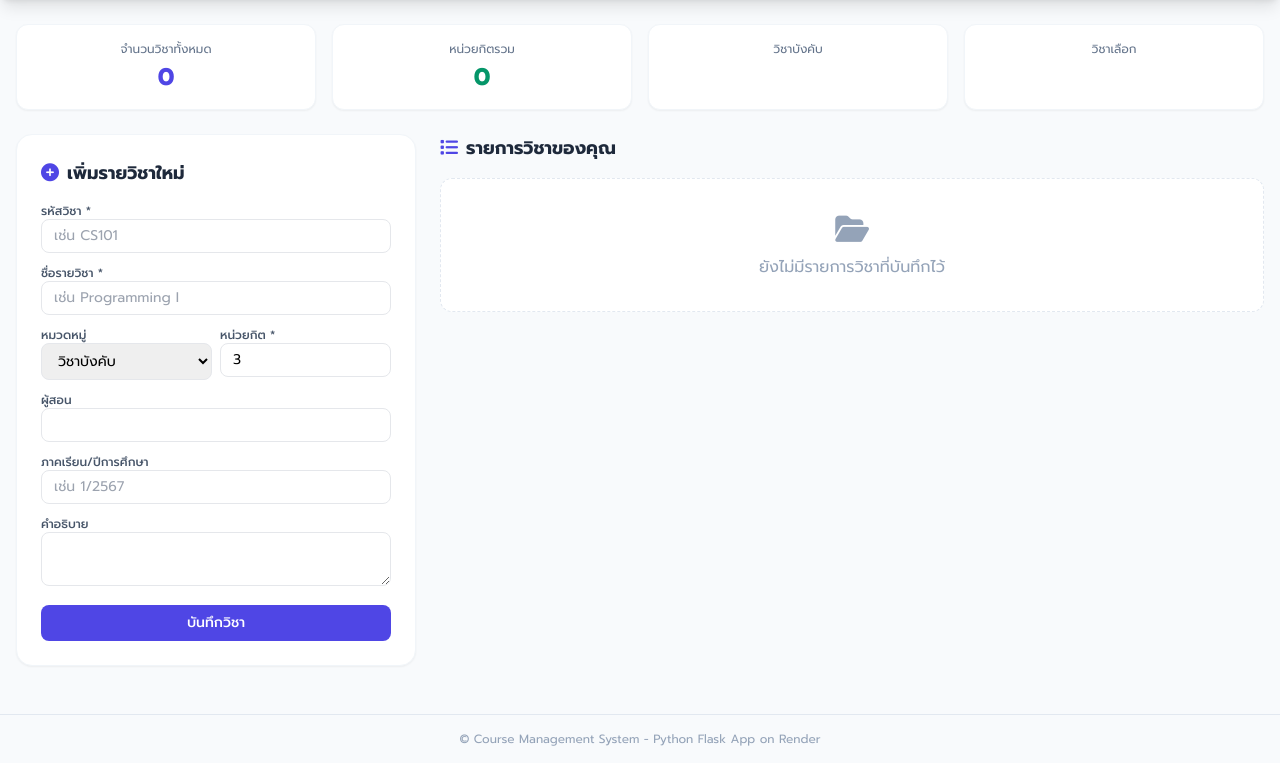
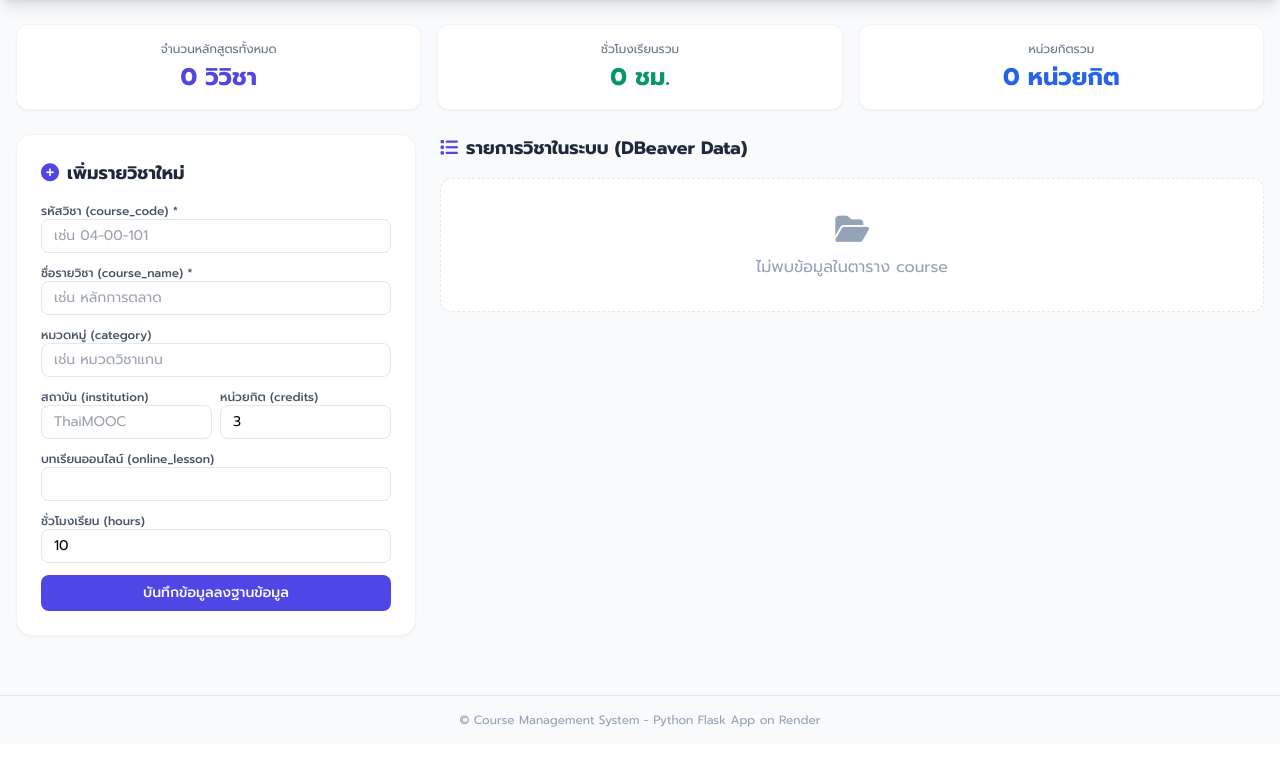
Before and after one commit to kungkling1k23-spec/course-management-system, a Flask app: page / in a window 1280 px wide. Shown: the part 56-819 px from the top of the page. After the commit the page ends 783 px from the top, so only its background shows below. Run offline with Flask 3, Linux system fonts and the light colour scheme; the visitor is signed in with stand-in values (Sample User, id 1); data that the repository does not hold is empty; some libraries are stand-ins or nearby versions.

Commit message:
Update dashboard.html

```diff
--- a/templates/dashboard.html
+++ b/templates/dashboard.html
@@ -2,93 +2,87 @@
 {% block title %}หน้าจัดการวิชา{% endblock %}
 {% block content %}
 <!-- Cards Stats -->
-<div class="grid grid-cols-2 md:grid-cols-4 gap-4 mb-6">
+<div class="grid grid-cols-1 md:grid-cols-3 gap-4 mb-6">
     <div class="bg-white p-4 rounded-xl border border-slate-100 shadow-sm text-center">
-        <p class="text-xs text-slate-500">จำนวนวิชาทั้งหมด</p>
-        <p class="text-2xl font-bold text-indigo-600 mt-1">{{ stats.total }}</p>
+        <p class="text-xs text-slate-500">จำนวนหลักสูตรทั้งหมด</p>
+        <p class="text-2xl font-bold text-indigo-600 mt-1">{{ stats.total }} วิวิชา</p>
+    </div>
+    <div class="bg-white p-4 rounded-xl border border-slate-100 shadow-sm text-center">
+        <p class="text-xs text-slate-500">ชั่วโมงเรียนรวม</p>
+        <p class="text-2xl font-bold text-emerald-600 mt-1">{{ stats.hours }} ชม.</p>
     </div>
     <div class="bg-white p-4 rounded-xl border border-slate-100 shadow-sm text-center">
         <p class="text-xs text-slate-500">หน่วยกิตรวม</p>
-        <p class="text-2xl font-bold text-emerald-600 mt-1">{{ stats.credits }}</p>
-    </div>
-    <div class="bg-white p-4 rounded-xl border border-slate-100 shadow-sm text-center">
-        <p class="text-xs text-slate-500">วิชาบังคับ</p>
-        <p class="text-2xl font-bold text-blue-600 mt-1">{{ stats.required }}</p>
-    </div>
-    <div class="bg-white p-4 rounded-xl border border-slate-100 shadow-sm text-center">
-        <p class="text-xs text-slate-500">วิชาเลือก</p>
-        <p class="text-2xl font-bold text-purple-600 mt-1">{{ stats.elective }}</p>
+        <p class="text-2xl font-bold text-blue-600 mt-1">{{ stats.credits }} หน่วยกิต</p>
     </div>
 </div>
 
 <div class="grid md:grid-cols-3 gap-6">
-    <!-- Form เพิ่มรายวิชา -->
+    <!-- Form เพิ่มรายวิชาให้ตรงกับ Field ใน DBeaver -->
     <div class="bg-white p-6 rounded-2xl shadow-sm border border-slate-100 h-fit">
         <h3 class="text-lg font-bold text-slate-800 mb-4"><i class="fa-solid fa-plus-circle text-indigo-600 mr-2"></i>เพิ่มรายวิชาใหม่</h3>
         <form action="/course/add" method="POST" class="space-y-3">
             <div>
-                <label class="block text-xs font-medium text-slate-600">รหัสวิชา *</label>
-                <input type="text" name="code" placeholder="เช่น CS101" required class="w-full px-3 py-1.5 border rounded-lg text-sm focus:ring-2 focus:ring-indigo-500 outline-none">
+                <label class="block text-xs font-medium text-slate-600">รหัสวิชา (course_code) *</label>
+                <input type="text" name="course_code" placeholder="เช่น 04-00-101" required class="w-full px-3 py-1.5 border rounded-lg text-sm outline-none">
             </div>
             <div>
-                <label class="block text-xs font-medium text-slate-600">ชื่อรายวิชา *</label>
-                <input type="text" name="name" placeholder="เช่น Programming I" required class="w-full px-3 py-1.5 border rounded-lg text-sm focus:ring-2 focus:ring-indigo-500 outline-none">
+                <label class="block text-xs font-medium text-slate-600">ชื่อรายวิชา (course_name) *</label>
+                <input type="text" name="course_name" placeholder="เช่น หลักการตลาด" required class="w-full px-3 py-1.5 border rounded-lg text-sm outline-none">
+            </div>
+            <div>
+                <label class="block text-xs font-medium text-slate-600">หมวดหมู่ (category)</label>
+                <input type="text" name="category" placeholder="เช่น หมวดวิชาแกน" class="w-full px-3 py-1.5 border rounded-lg text-sm outline-none">
             </div>
             <div class="grid grid-cols-2 gap-2">
                 <div>
-                    <label class="block text-xs font-medium text-slate-600">หมวดหมู่</label>
-                    <select name="category" class="w-full px-3 py-1.5 border rounded-lg text-sm outline-none">
-                        <option value="วิชาบังคับ">วิชาบังคับ</option>
-                        <option value="วิชาเลือก">วิชาเลือก</option>
-                        <option value="หมวดศึกษาทั่วไป">หมวดศึกษาทั่วไป</option>
-                    </select>
+                    <label class="block text-xs font-medium text-slate-600">สถาบัน (institution)</label>
+                    <input type="text" name="institution" placeholder="ThaiMOOC" class="w-full px-3 py-1.5 border rounded-lg text-sm outline-none">
                 </div>
                 <div>
-                    <label class="block text-xs font-medium text-slate-600">หน่วยกิต *</label>
-                    <input type="number" name="credits" min="1" max="6" value="3" required class="w-full px-3 py-1.5 border rounded-lg text-sm outline-none">
+                    <label class="block text-xs font-medium text-slate-600">หน่วยกิต (credits)</label>
+                    <input type="number" name="credits" value="3" class="w-full px-3 py-1.5 border rounded-lg text-sm outline-none">
                 </div>
             </div>
             <div>
-                <label class="block text-xs font-medium text-slate-600">ผู้สอน</label>
-                <input type="text" name="instructor" class="w-full px-3 py-1.5 border rounded-lg text-sm outline-none">
+                <label class="block text-xs font-medium text-slate-600">บทเรียนออนไลน์ (online_lesson)</label>
+                <input type="text" name="online_lesson" class="w-full px-3 py-1.5 border rounded-lg text-sm outline-none">
             </div>
             <div>
-                <label class="block text-xs font-medium text-slate-600">ภาคเรียน/ปีการศึกษา</label>
-                <input type="text" name="semester" placeholder="เช่น 1/2567" class="w-full px-3 py-1.5 border rounded-lg text-sm outline-none">
+                <label class="block text-xs font-medium text-slate-600">ชั่วโมงเรียน (hours)</label>
+                <input type="number" name="hours" value="10" class="w-full px-3 py-1.5 border rounded-lg text-sm outline-none">
             </div>
-            <div>
-                <label class="block text-xs font-medium text-slate-600">คำอธิบาย</label>
-                <textarea name="description" rows="2" class="w-full px-3 py-1.5 border rounded-lg text-sm outline-none"></textarea>
-            </div>
-            <button type="submit" class="w-full bg-indigo-600 text-white py-2 rounded-lg font-medium text-sm hover:bg-indigo-700 transition">บันทึกวิชา</button>
+            <button type="submit" class="w-full bg-indigo-600 text-white py-2 rounded-lg font-medium text-sm hover:bg-indigo-700 transition">บันทึกข้อมูลลงฐานข้อมูล</button>
         </form>
     </div>
 
-    <!-- รายการวิชา -->
+    <!-- รายการวิชาจากฐานข้อมูลจริง -->
     <div class="md:col-span-2 space-y-4">
-        <h3 class="text-lg font-bold text-slate-800"><i class="fa-solid fa-list text-indigo-600 mr-2"></i>รายการวิชาของคุณ</h3>
+        <h3 class="text-lg font-bold text-slate-800"><i class="fa-solid fa-list text-indigo-600 mr-2"></i>รายการวิชาในระบบ (DBeaver Data)</h3>
         {% if courses %}
             <div class="space-y-3">
             {% for course in courses %}
                 <div class="bg-white p-4 rounded-xl border border-slate-100 shadow-sm hover:shadow-md transition">
                     <div class="flex justify-between items-start">
                         <div>
-                            <span class="text-xs font-semibold px-2 py-0.5 rounded bg-indigo-50 text-indigo-600">{{ course.code }}</span>
+                            <span class="text-xs font-semibold px-2 py-0.5 rounded bg-indigo-50 text-indigo-600">{{ course.course_code }}</span>
                             <span class="text-xs px-2 py-0.5 rounded bg-slate-100 text-slate-600 ml-1">{{ course.category }}</span>
-                            <h4 class="font-bold text-slate-800 text-base mt-1">{{ course.name }}</h4>
+                            <span class="text-xs px-2 py-0.5 rounded bg-emerald-50 text-emerald-600 ml-1">{{ course.institution }}</span>
+                            <h4 class="font-bold text-slate-800 text-base mt-1">{{ course.course_name }}</h4>
                         </div>
                         <div class="flex items-center gap-2">
-                            <span class="text-xs bg-emerald-50 text-emerald-700 font-semibold px-2 py-1 rounded-md">{{ course.credits }} หน่วยกิต</span>
-                            <form action="/course/delete/{{ course.id }}" method="POST" onsubmit="return confirm('ยืนยันการลบวิชานี้?');">
+                            <div class="text-right">
+                                <span class="text-xs block bg-blue-50 text-blue-700 font-semibold px-2 py-0.5 rounded-md">{{ course.credits }} หน่วยกิต</span>
+                                <span class="text-xs text-slate-400 mt-0.5 block">{{ course.hours }} ชั่วโมง</span>
+                            </div>
+                            <form action="/course/delete/{{ course.id }}" method="POST" onsubmit="return confirm('ยืนยันการลบวิชานี้ออกจากฐานข้อมูล?');">
                                 <button type="submit" class="text-rose-500 hover:text-rose-700 text-sm px-2 py-1"><i class="fa-solid fa-trash"></i></button>
                             </form>
                         </div>
                     </div>
-                    {% if course.instructor or course.semester or course.description %}
-                    <div class="mt-3 text-xs text-slate-500 space-y-1 border-t pt-2 border-slate-50">
-                        {% if course.instructor %}<p><i class="fa-solid fa-user-tie mr-1"></i> {{ course.instructor }}</p>{% endif %}
-                        {% if course.semester %}<p><i class="fa-regular fa-calendar mr-1"></i> {{ course.semester }}</p>{% endif %}
-                        {% if course.description %}<p class="text-slate-600 italic">{{ course.description }}</p>{% endif %}
+                    {% if course.online_lesson %}
+                    <div class="mt-3 text-xs text-slate-500 border-t pt-2 border-slate-50">
+                        <p><i class="fa-solid fa-chalkboard-user mr-1"></i> บทเรียน: {{ course.online_lesson }}</p>
                     </div>
                     {% endif %}
                 </div>
@@ -97,7 +91,7 @@
         {% else %}
             <div class="bg-white p-8 rounded-xl text-center border border-dashed border-slate-200 text-slate-400">
                 <i class="fa-solid fa-folder-open text-3xl mb-2"></i>
-                <p>ยังไม่มีรายการวิชาที่บันทึกไว้</p>
+                <p>ไม่พบข้อมูลในตาราง course</p>
             </div>
         {% endif %}
     </div>
```
